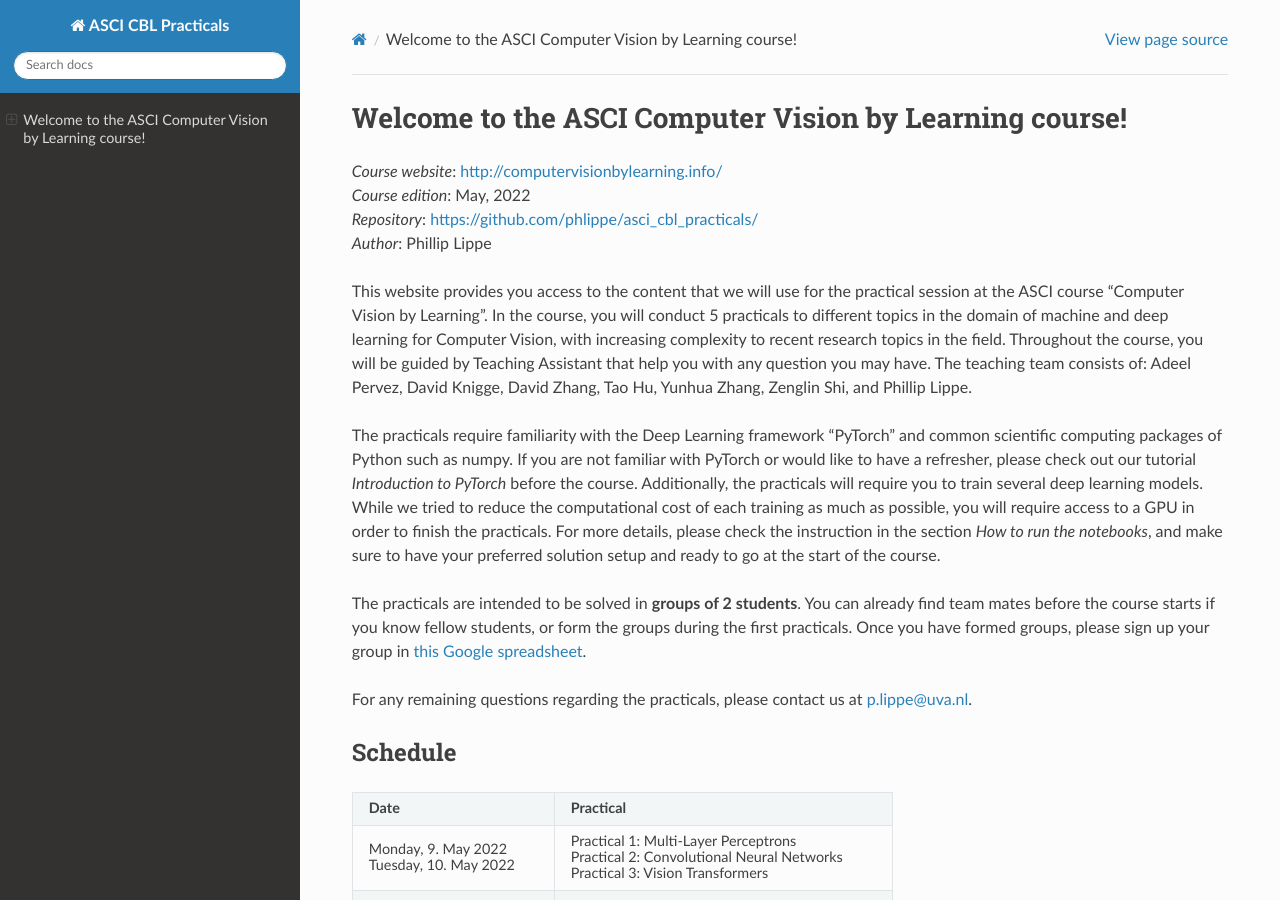
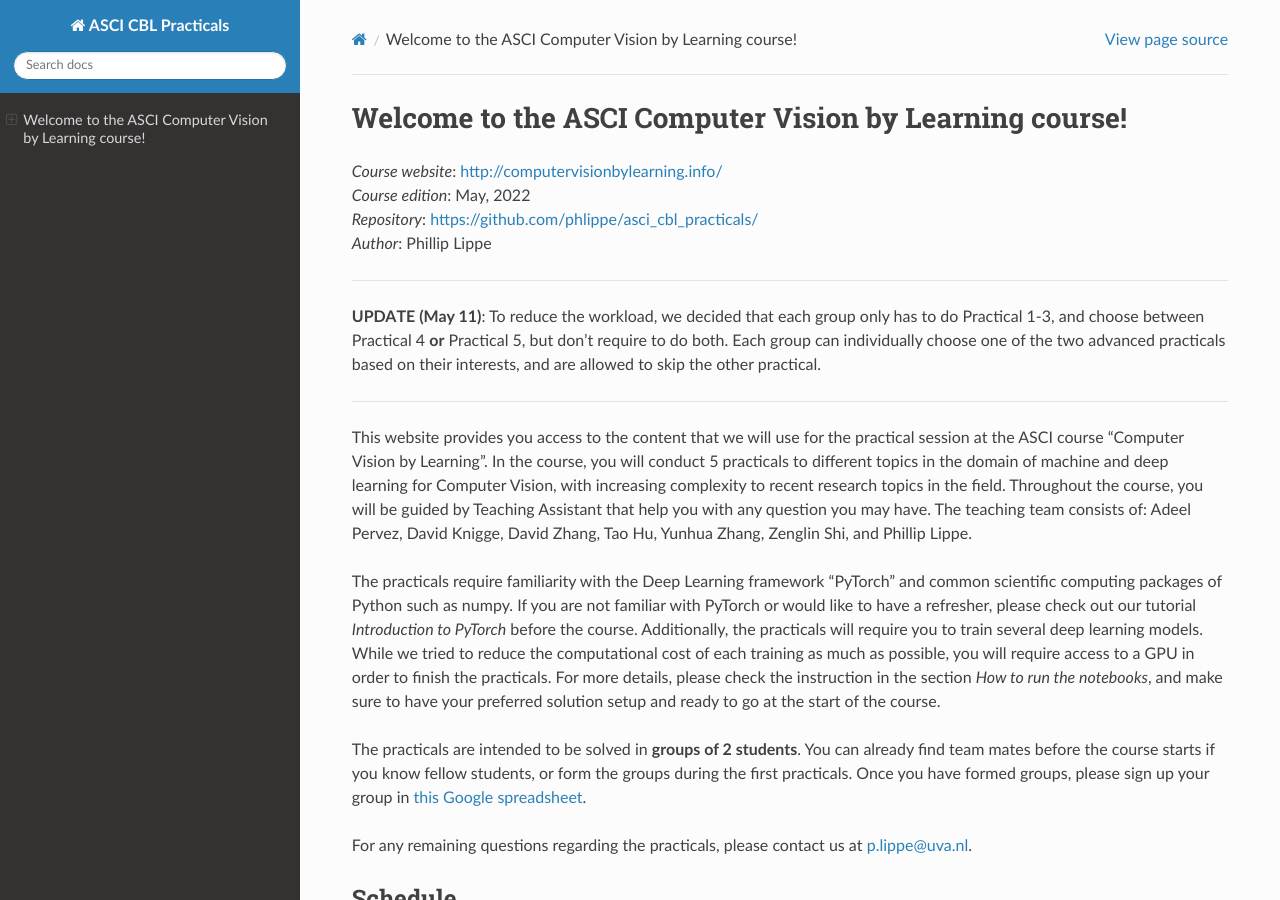
Before and after one commit to phlippe/asci_cbl_practicals, a Sphinx documentation site: the page built from docs/index.rst, in a window 1280 px wide and 900 px high. Built offline with Sphinx 7.4.7 and the Read the Docs theme 2.0.0, drawn with Linux system fonts in a browser that asks for light colours; pages that are not in the unit, such as notebooks, are missing from menus.

Commit message:
Update statement to only require 4 out of 5 practicals

```diff
--- a/docs/index.rst
+++ b/docs/index.rst
@@ -10,6 +10,12 @@
 | *Course edition*: May, 2022
 | *Repository*: https://github.com/phlippe/asci_cbl_practicals/
 | *Author*: Phillip Lippe
+
+-----
+
+**UPDATE (May 11)**: To reduce the workload, we decided that each group only has to do Practical 1-3, and choose between Practical 4 **or** Practical 5, but don't require to do both. Each group can individually choose one of the two advanced practicals based on their interests, and are allowed to skip the other practical.
+
+-----
 
 This website provides you access to the content that we will use for the practical session at the ASCI course "Computer Vision by Learning".
 In the course, you will conduct 5 practicals to different topics in the domain of machine and deep learning for Computer Vision, with increasing complexity to recent research topics in the field.
```
